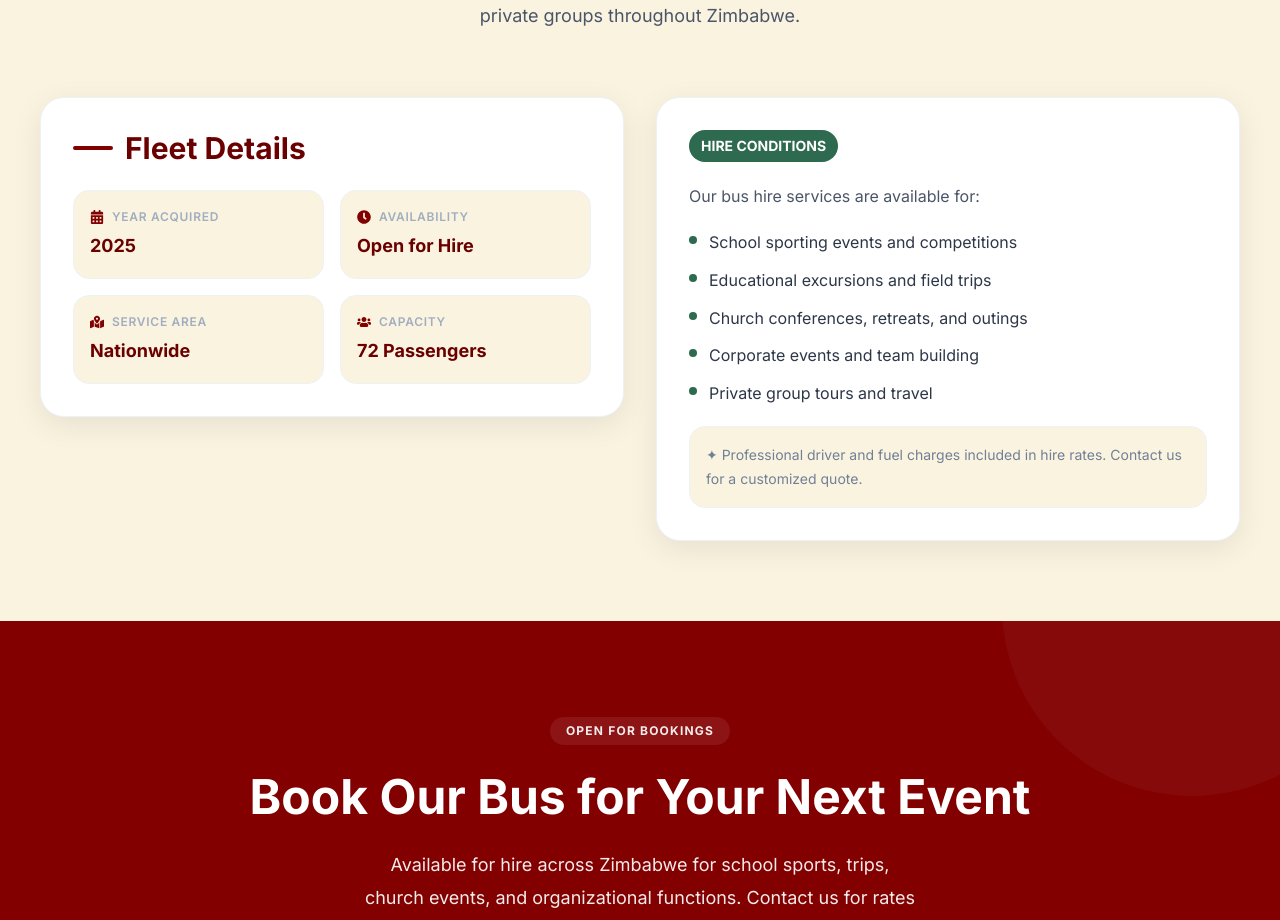
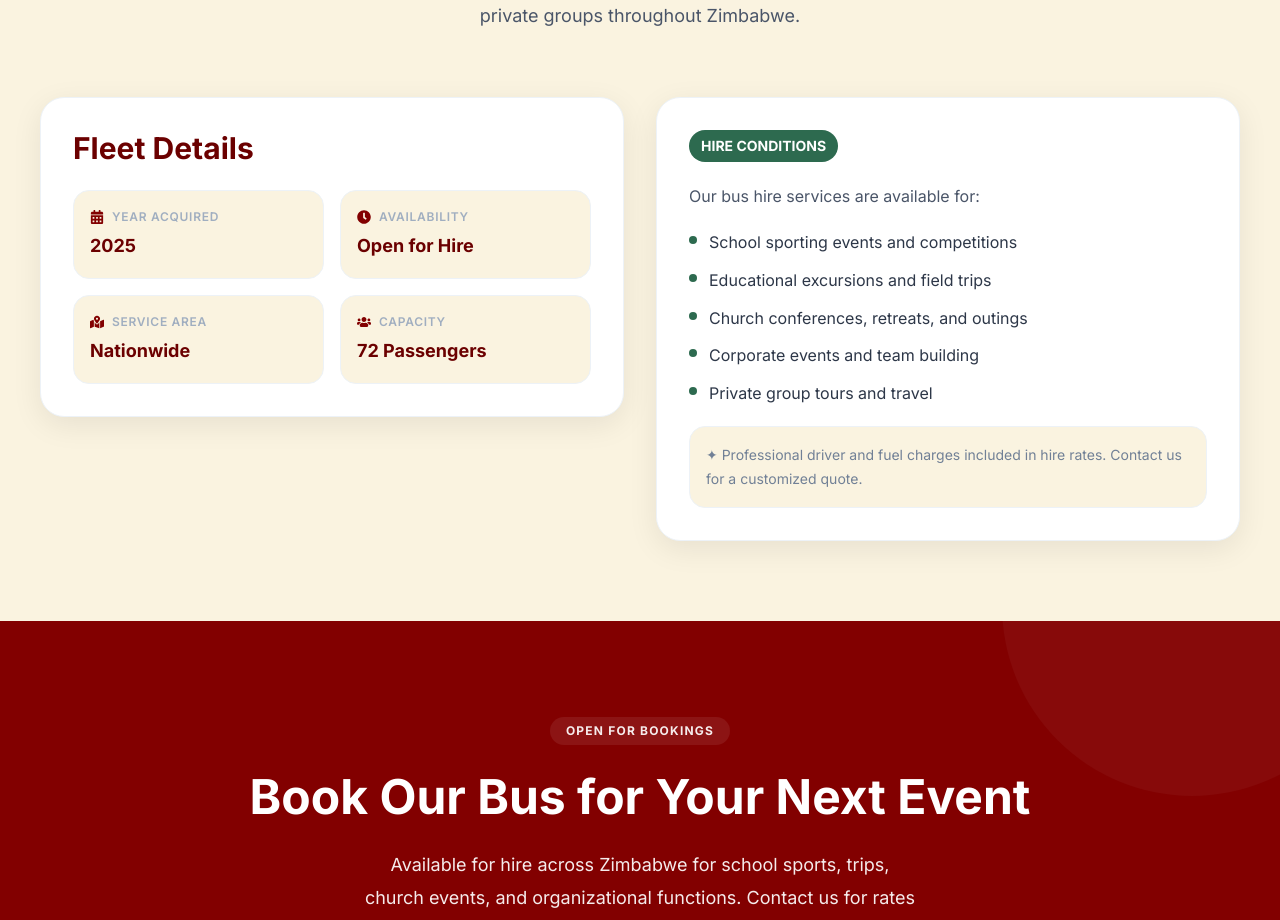
Before and after one commit to Tinashe623/ZONGORO-PRIMARY, a React (Vite) app: page /transport in a window 1280 px wide. Shown: the part 2020-2940 px from the top of the page. Built offline with nearby package versions, Linux system fonts and the light colour scheme.

Commit message:
style: update Navbar menu button appearance and remove decorative line from TransportPage heading

```diff
--- a/src/components/layout/Navbar.tsx
+++ b/src/components/layout/Navbar.tsx
@@ -269,8 +269,12 @@ const Navbar = ({ scrollPosition, isScrolled: isScrolledProp }: NavbarProps) =>
             aria-label="Open menu"
             icon={<HamburgerIcon />}
             variant="ghost"
+            size="lg"
+            fontWeight="bold"
+            color="maroon.600"
             display={{ base: 'flex', lg: 'none' }}
             onClick={onOpen}
+            _hover={{ bg: 'maroon.100' }}
           />
         </HStack>
       </Flex>
--- a/src/pages/TransportPage.tsx
+++ b/src/pages/TransportPage.tsx
@@ -379,16 +379,13 @@ const TransportPage = () => {
                 borderColor="gray.100"
               >
                 <VStack align="start" spacing={{ base: 4, md: 6 }}>
-                  <HStack spacing={3}>
-                    <Box w={{ base: '8', md: '10' }} h="1" bg="maroon.500" borderRadius="full" />
-                    <Heading
+                  <Heading
                       size={{ base: 'md', md: 'lg' }}
                       color="maroon.600"
                       fontWeight="700"
                     >
                       Fleet Details
                     </Heading>
-                  </HStack>
 
                   {/* Stats grid: 1 col on xs, 2 cols from sm up */}
                   <SimpleGrid
```
